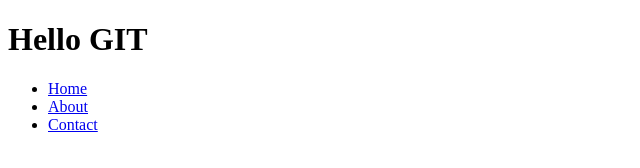
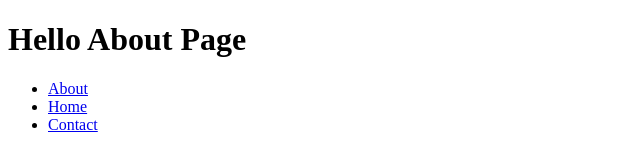
Before and after one commit to WaleedShalal/dummy-project, a plain HTML site: page index.html in a window 1280 px wide. Shown: the whole page, without its empty margins (0-640 px from the left). Drawn offline with Linux system fonts and the light colour scheme.

Commit message:
edit page and links titles

```diff
--- a/index.html
+++ b/index.html
@@ -7,12 +7,12 @@
     <link rel="stylesheet" href="./css/styles.css" />
   </head>
   <body>
-    <h1>Hello GIT</h1>
+    <h1>Hello About Page</h1>
     <header>
       <nav>
         <ul>
+          <li><a href="#">About</a></li>
           <li><a href="#">Home</a></li>
-          <li><a href="#">About</a></li>
           <li><a href="#">Contact</a></li>
         </ul>
       </nav>
```
